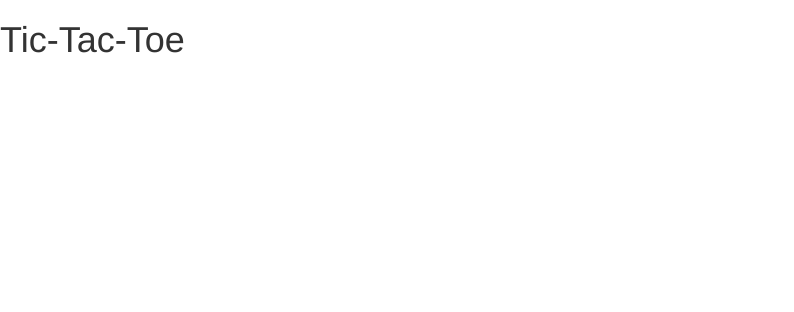
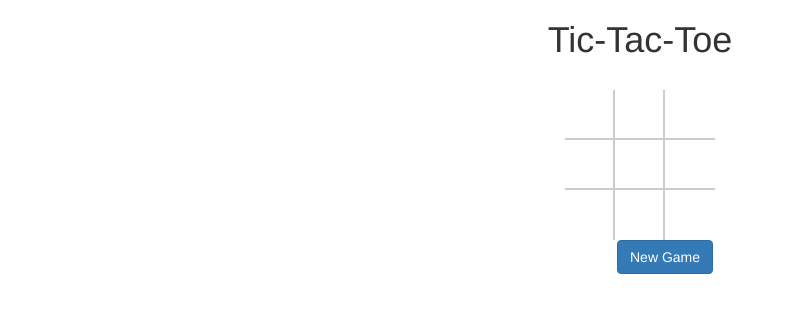
Before and after one commit to nickveil/js-tictactoe, a website: page app/index.html in a window 1280 px wide. Shown: the whole page, without its empty margins (0-794 px from the left). Drawn offline with nearby package versions, Linux system fonts and the light colour scheme.

Commit message:
added styling

```diff
--- a/app/index.html
+++ b/app/index.html
@@ -19,7 +19,41 @@
 <body>
 
 
+	<div class="tictactoe container">
+		<h1>Tic-Tac-Toe</h1>
 
-<h1>Tic-Tac-Toe</h1>
+		<div class="row bfg-info img-rounded" id="notification">
+			<p class="text-center" id="winnerMessage"></p>
+		</div>
+
+
+
+		<div id= "gameBoard">
+			<div class="row">
+				<div class="col-xs-4 space line-right line-bottom"></div>
+				<div class="col-xs-4 space line-right line-bottom"></div>
+				<div class="col-xs-4 space line-bottom "></div>
+			</div>
+			<div class="row">
+				<div class="col-xs-4 space line-right line-bottom"></div>
+				<div class="col-xs-4 space line-right line-bottom"></div>
+				<div class="col-xs-4 space line-bottom "></div>
+			</div>
+			<div class="row">
+				<div class="col-xs-4 space line-right"></div>
+				<div class="col-xs-4 space line-right"></div>
+				<div class="col-xs-4 space "></div>
+			</div>
+
+			<div class="row text-center">
+				<button class="btn btn-primary" id="restartButton">New Game</button>
+			</div>
+		</div>
+	</div>
+
+
+
+
+
 </body>
 </html>
--- a/app/style.css
+++ b/app/style.css
@@ -0,0 +1,44 @@
+.tictactoe{
+	width: 250px;
+
+}
+
+#notification {
+	display: none;
+}
+
+#winnerMessage{
+	font-weight: bold;
+	padding: 10px 10px 5px 10px;
+}
+
+#gameBoard{
+	margin-left:50px;
+	padding-top: 20px;
+	padding-bottom: 30px;
+
+}
+
+#restartButton{
+	display: block;
+	margin-left: auto;
+	margin-right: auto;
+}
+
+.space{
+	height: 50px;
+	width: 50px;
+	font-size: 25px;
+
+}
+
+.line-right{
+	border-right: 2px solid #ccc;
+}
+.line-bottom{
+	border-bottom: 2px solid #ccc;
+}
+
+h1{
+	text-align: center;
+}
```
Also changed, not shown: docs/requirements.md (+3 -1 lines).
